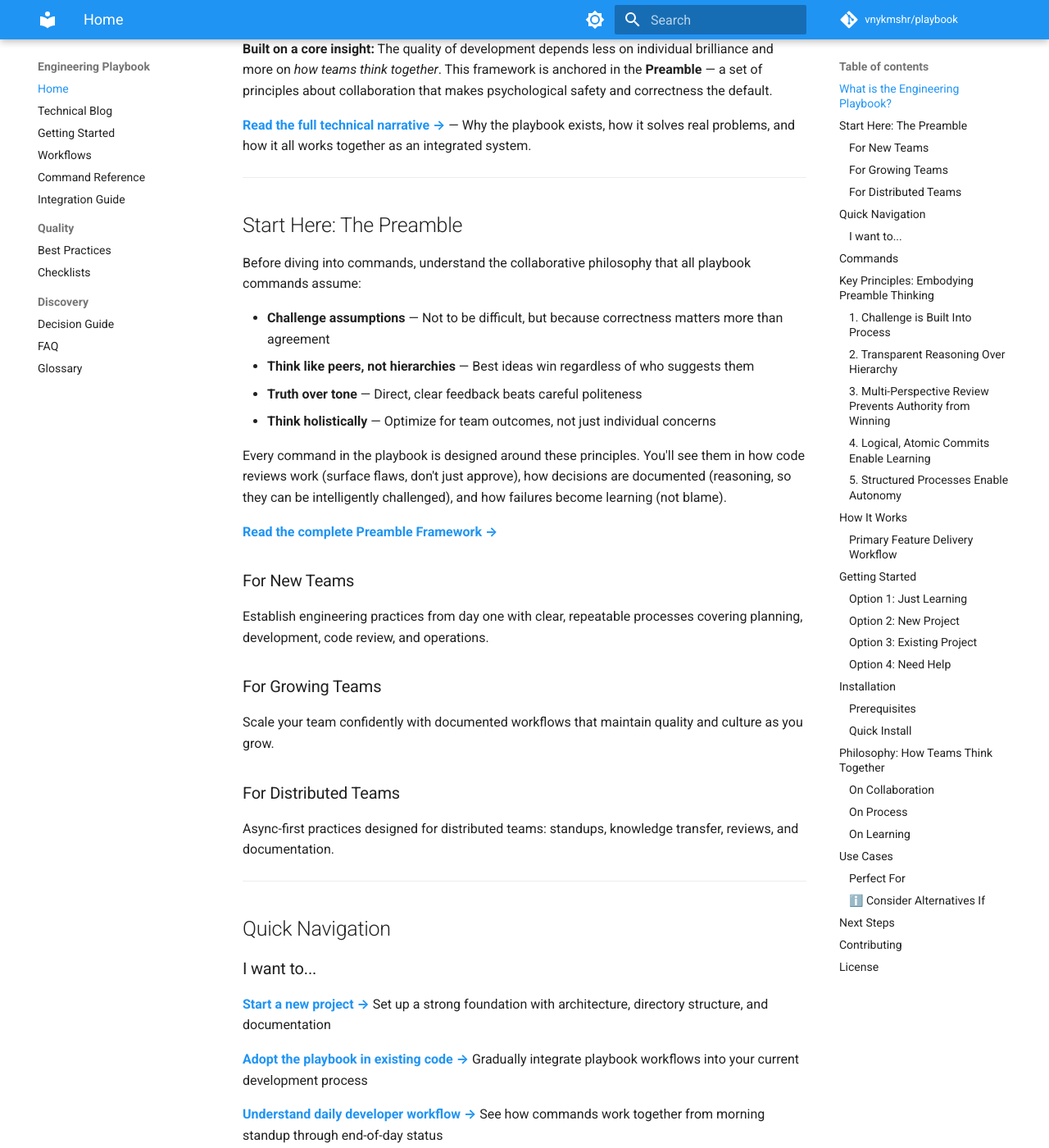
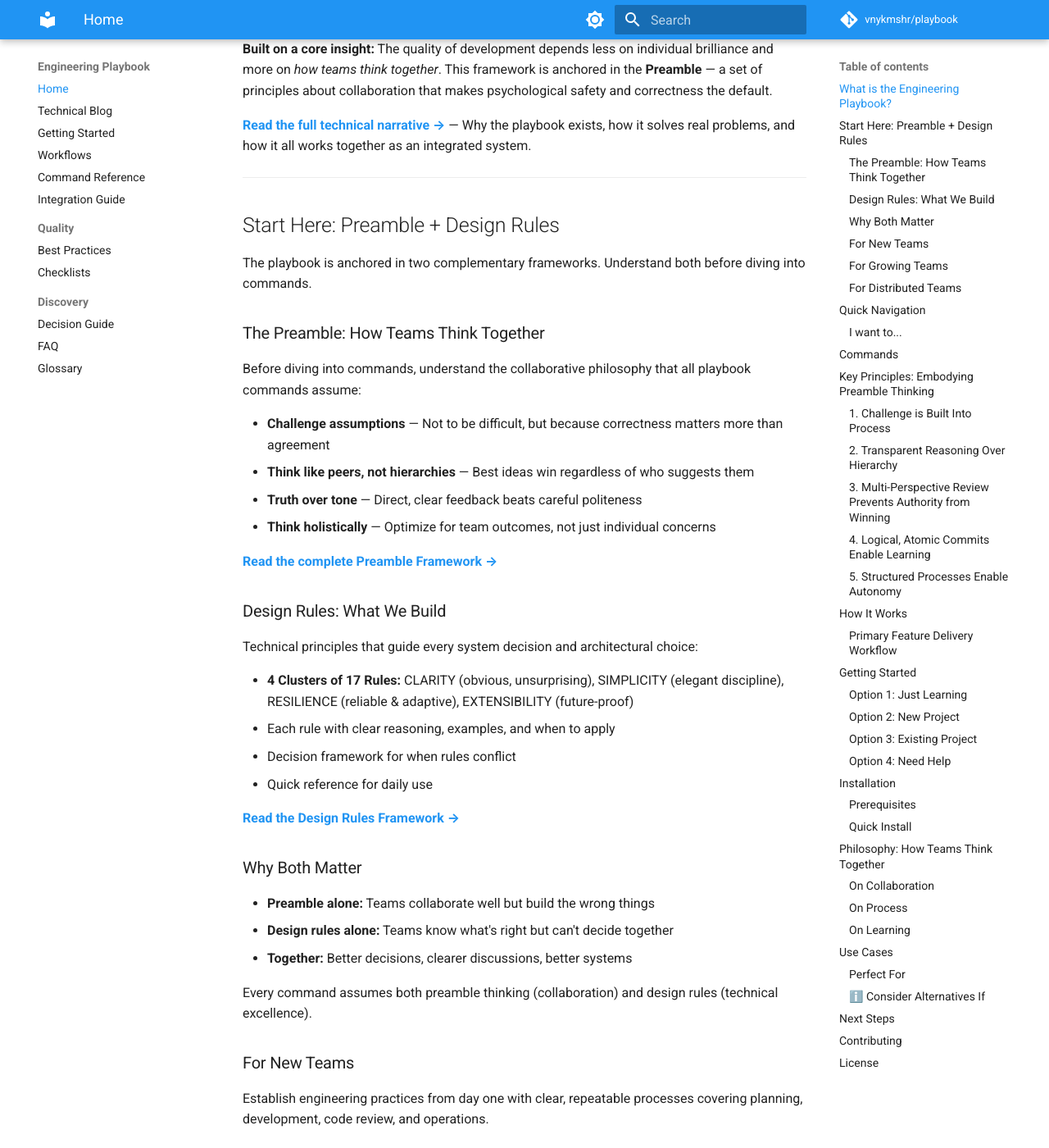
Before and after one commit to vnykmshr/playbook, an MkDocs documentation site: the page built from docs/index.md, in a window 1280 px wide and 1400 px high, scrolled down 463 px. Shown: the whole window at 82% size. Built offline with MkDocs 1.6.1 and Material for MkDocs 9.7.7, drawn with Linux system fonts in a browser that asks for light colours; comment, search, counter and statistics services are not loaded.

Commit message:
docs: promote design rules to core entry point alongside preamble
Update primary documentation to position both preamble and design rules
as foundational frameworks:

README.md:
- Rename section to 'Start Here: The Preamble and Design Rules'
- Explain what preamble teaches (HOW to think together)
- Explain what design rules teach (WHAT to build)
- Show why both are essential
- Update learning path to include design rules
- Reference quick references for both frameworks

docs/index.md:
- Replace single 'Start Here' with dual framework introduction
- Explain preamble (collaboration philosophy)
- Explain design rules (technical philosophy)
- Show why teams need both
- Make clear every command assumes both mindsets

Together: design rules are now at the same prominence level as preamble

```diff
--- a/docs/index.md
+++ b/docs/index.md
@@ -19,7 +19,11 @@ The playbook is a **decision framework** that codifies how to approach developme
 
 ---
 
-## Start Here: The Preamble
+## Start Here: Preamble + Design Rules
+
+The playbook is anchored in two complementary frameworks. Understand both before diving into commands.
+
+### The Preamble: How Teams Think Together
 
 Before diving into commands, understand the collaborative philosophy that all playbook commands assume:
 
@@ -28,9 +32,26 @@ Before diving into commands, understand the collaborative philosophy that all pl
 - **Truth over tone** — Direct, clear feedback beats careful politeness
 - **Think holistically** — Optimize for team outcomes, not just individual concerns
 
-Every command in the playbook is designed around these principles. You'll see them in how code reviews work (surface flaws, don't just approve), how decisions are documented (reasoning, so they can be intelligently challenged), and how failures become learning (not blame).
+**[Read the complete Preamble Framework →](../commands/core/pb-preamble.md)**
 
-**[Read the complete Preamble Framework →](../commands/core/pb-preamble.md)**
+### Design Rules: What We Build
+
+Technical principles that guide every system decision and architectural choice:
+
+- **4 Clusters of 17 Rules:** CLARITY (obvious, unsurprising), SIMPLICITY (elegant discipline), RESILIENCE (reliable & adaptive), EXTENSIBILITY (future-proof)
+- Each rule with clear reasoning, examples, and when to apply
+- Decision framework for when rules conflict
+- Quick reference for daily use
+
+**[Read the Design Rules Framework →](../commands/core/pb-design-rules.md)**
+
+### Why Both Matter
+
+- **Preamble alone:** Teams collaborate well but build the wrong things
+- **Design rules alone:** Teams know what's right but can't decide together
+- **Together:** Better decisions, clearer discussions, better systems
+
+Every command assumes both preamble thinking (collaboration) and design rules (technical excellence).
 
 ### For New Teams
 Establish engineering practices from day one with clear, repeatable processes covering planning, development, code review, and operations.
```
Also changed, not shown: README.md (+22 -8 lines).
